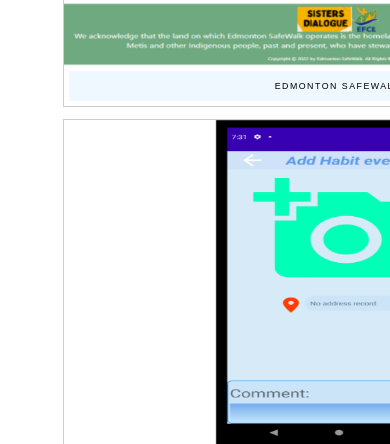
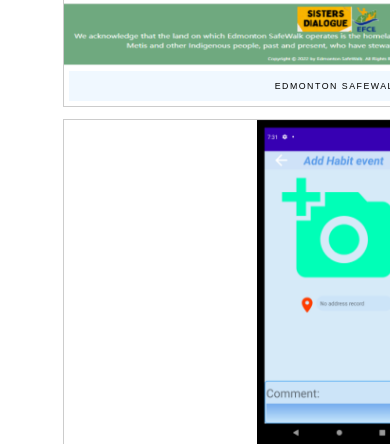
Before and after one commit to jackie174/jackie174.github.io, a plain HTML site: page index.html in a window 390 px wide. Shown: the part 1870-2314 px from the top of the page. Drawn offline with Linux system fonts and the light colour scheme.

Commit message:
mobile pic width

```diff
--- a/index.html
+++ b/index.html
@@ -110,8 +110,8 @@ The content on this website is licensed under a Creative Commons Attribution 4.0
           <div class="responsive">
             <div class="gallery">
               <div class="carousel-warp">
-                <div class="one_box" width="100" height="400">
-                  <img loading="lazy" class="image_thin" src="img/ht2.png" alt="add photo" width="600" height="400" />
+                <div class="one_box" >
+                  <img loading="lazy" class="image_thin" src="img/ht2.png" alt="add photo" width="50%" height="400px" />
                 </div>
               </div>
               <div class="middle">
--- a/theme/project.css
+++ b/theme/project.css
@@ -109,7 +109,7 @@
 .image_thin {
   opacity: 1;
   display: block;
-  width: 45%;
+  width: 30%;
   height: 100%;
   transition: 1s ease;
   backface-visibility: hidden;
```
